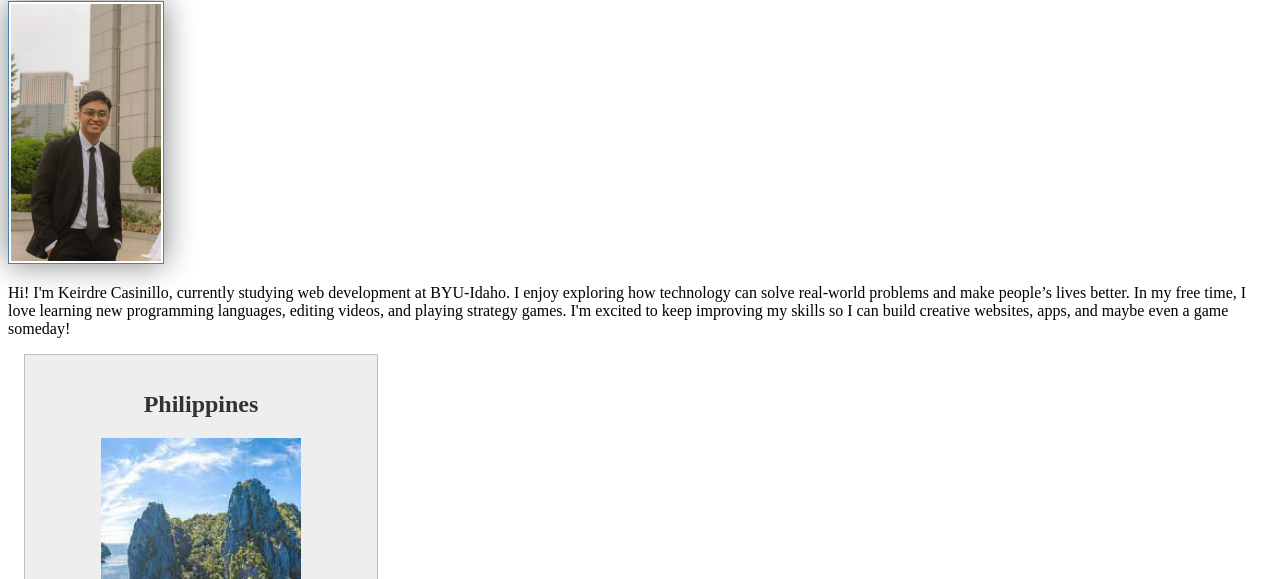
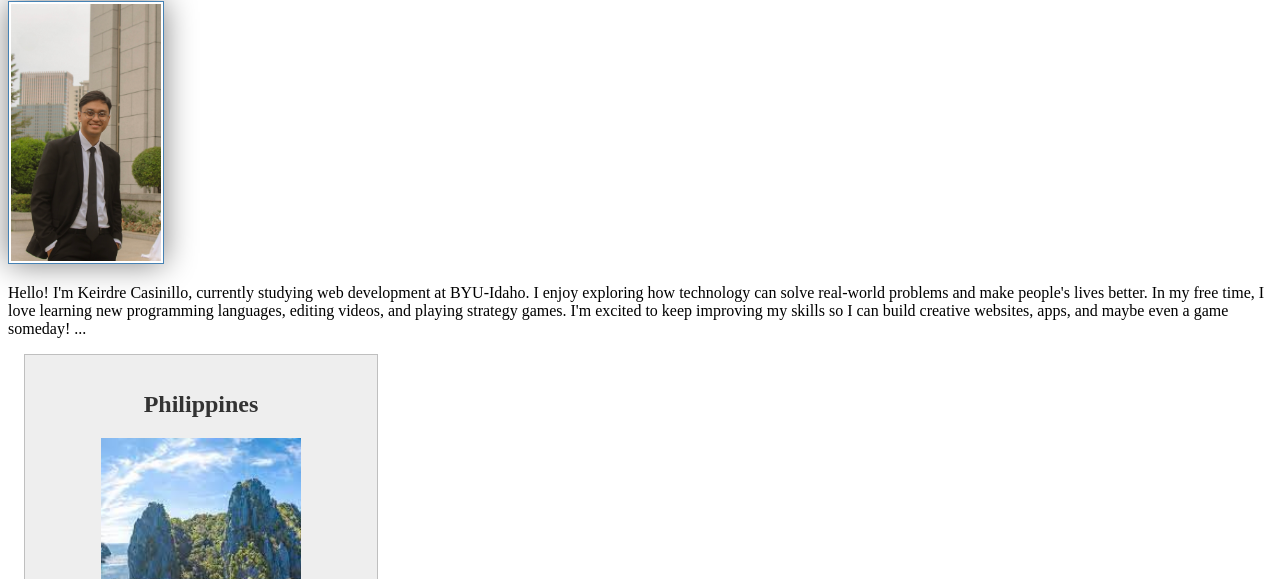
Before and after one commit to dweys411/wdd130, a plain HTML site: page index.html in a window 1280 px wide. Shown: the part 221-800 px from the top of the page. Drawn offline with Linux system fonts and the light colour scheme.

Commit message:
double check

```diff
--- a/index.html
+++ b/index.html
@@ -23,9 +23,8 @@
   <main>
     <h1>Keirdre Casinillo and WDD 130</h1>
     <img src="images/profile.jpg" alt="Hello, my name is Keirdre Casinillo" width="200">
-    <p>Hi! I'm Keirdre Casinillo, currently studying web development at BYU-Idaho. I enjoy exploring how technology can solve real-world problems and make people’s lives better. In my free time, I love learning new programming languages, editing videos, and playing strategy games. I'm excited to keep improving my skills so I can build creative websites, apps, and maybe even a game someday!</p>
+    <p>Hello! I'm Keirdre Casinillo, currently studying web development at BYU-Idaho. I enjoy exploring how technology can solve real-world problems and make people's lives better. In my free time, I love learning new programming languages, editing videos, and playing strategy games. I'm excited to keep improving my skills so I can build creative websites, apps, and maybe even a game someday! ... </p>
   </main>
-
   <aside>
     <h2>Philippines</h2>
     <img src="images/php.jpg" alt="Palawan">
```
